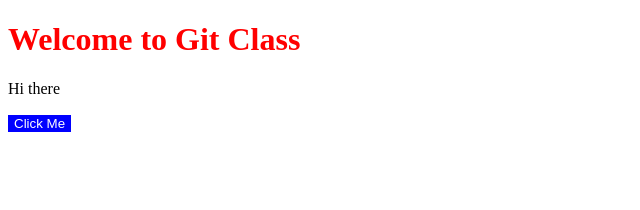
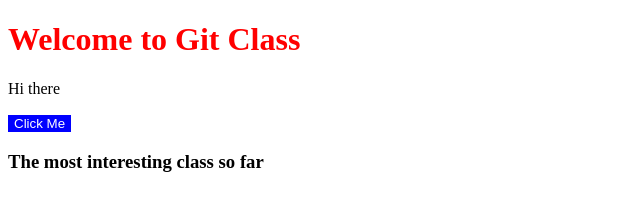
Before and after one commit to Solomonfiyinfoluwa/CLASS2-GIT-AND-GITHUB, a plain HTML site: page index.html in a window 1280 px wide. Shown: the whole page, without its empty margins (0-640 px from the left). Drawn offline with Linux system fonts and the light colour scheme.

Commit message:
I added a text and styled it

```diff
--- a/index.html
+++ b/index.html
@@ -11,6 +11,7 @@
      <h1 class="text1">Welcome to Git Class</h1>
     <p>Hi there</p>
     <button class="btn">Click Me</button>
+    <h3 class="text2">The most interesting class so far</h3>
 
 
 </body>
--- a/style.css
+++ b/style.css
@@ -6,3 +6,6 @@
     color: white;
     border: none;
 }
+.text2{
+    color: black;
+}
```
